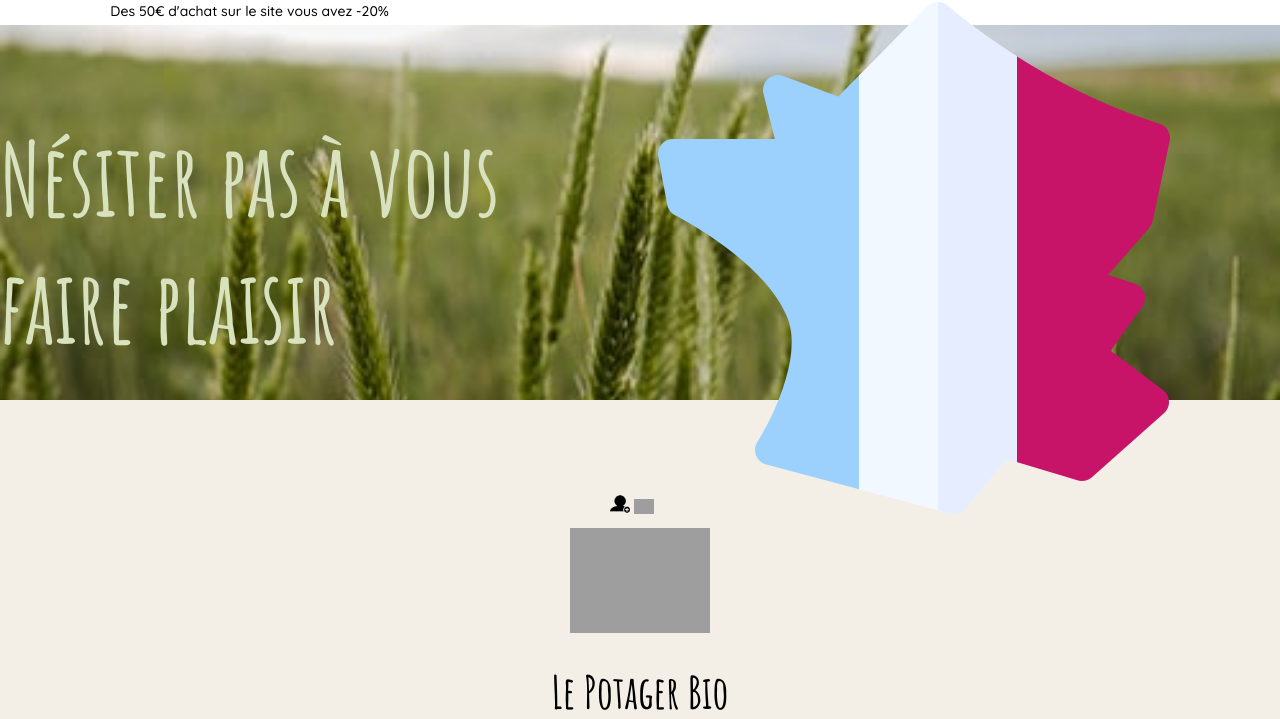
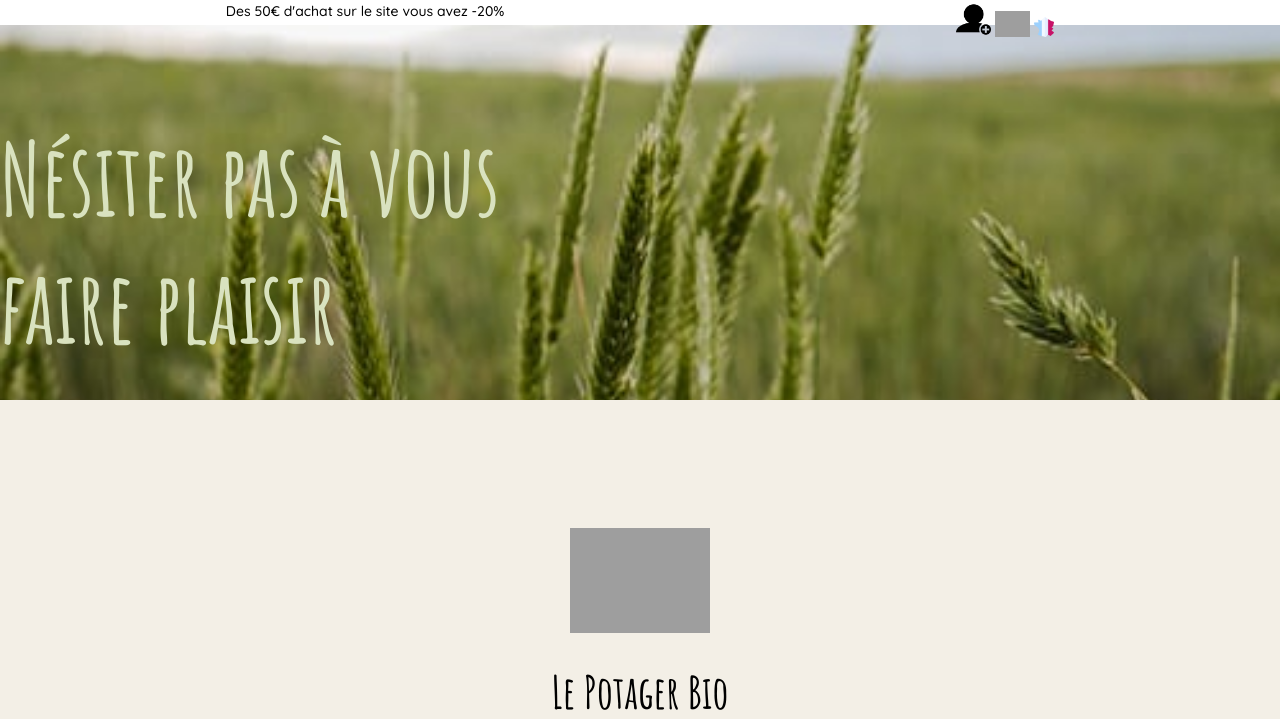
Before and after one commit to abdouzzz/Project, a PHP site: page /page3.html in a window 1280 px wide. Shown: the top 719 px of the page. Run offline with PHP 8.4, Linux system fonts and the light colour scheme; grey boxes are pictures that could not be loaded.

Commit message:
Update page3.css

```diff
--- a/asset/css/page3.css
+++ b/asset/css/page3.css
@@ -504,3 +504,9 @@
 .n a{
   color:#fff;
 }
+.conecter1{
+  width:20px;
+}
+.conecter{
+  width: 35px;
+}
```
